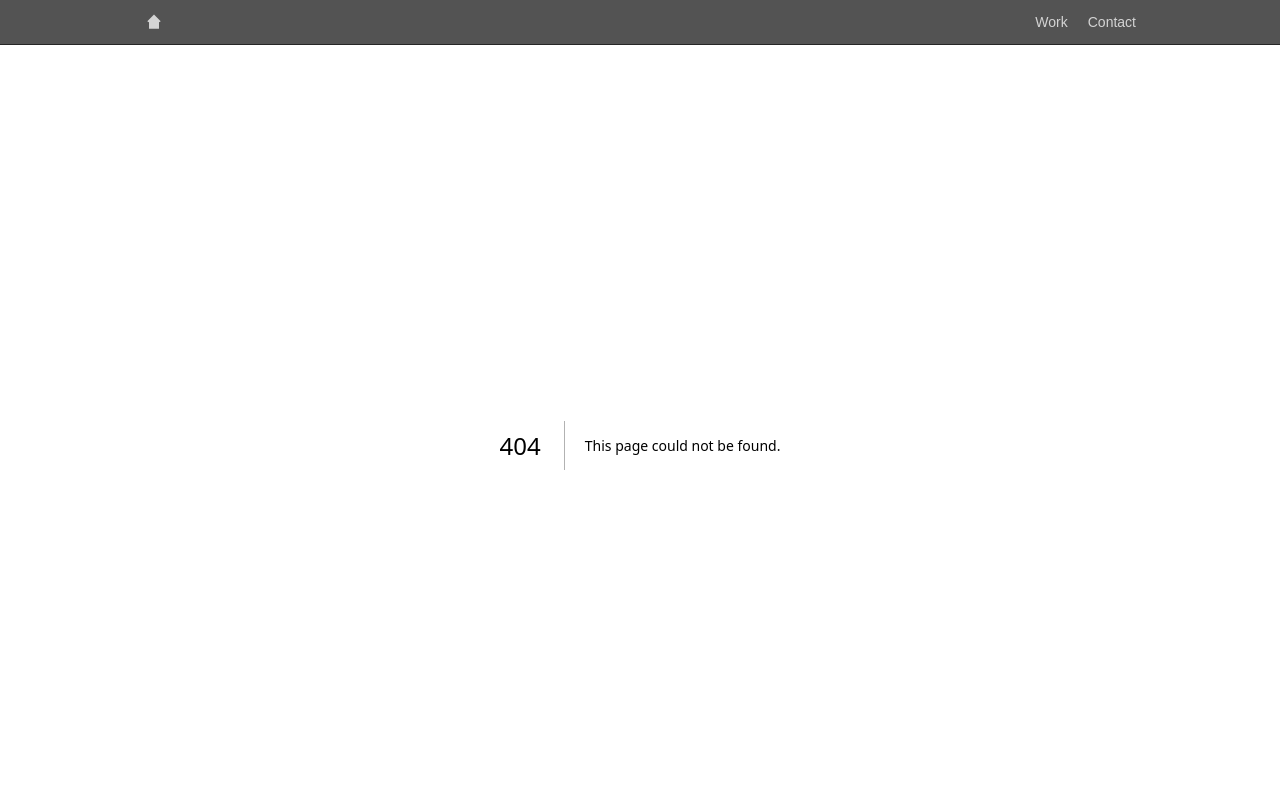
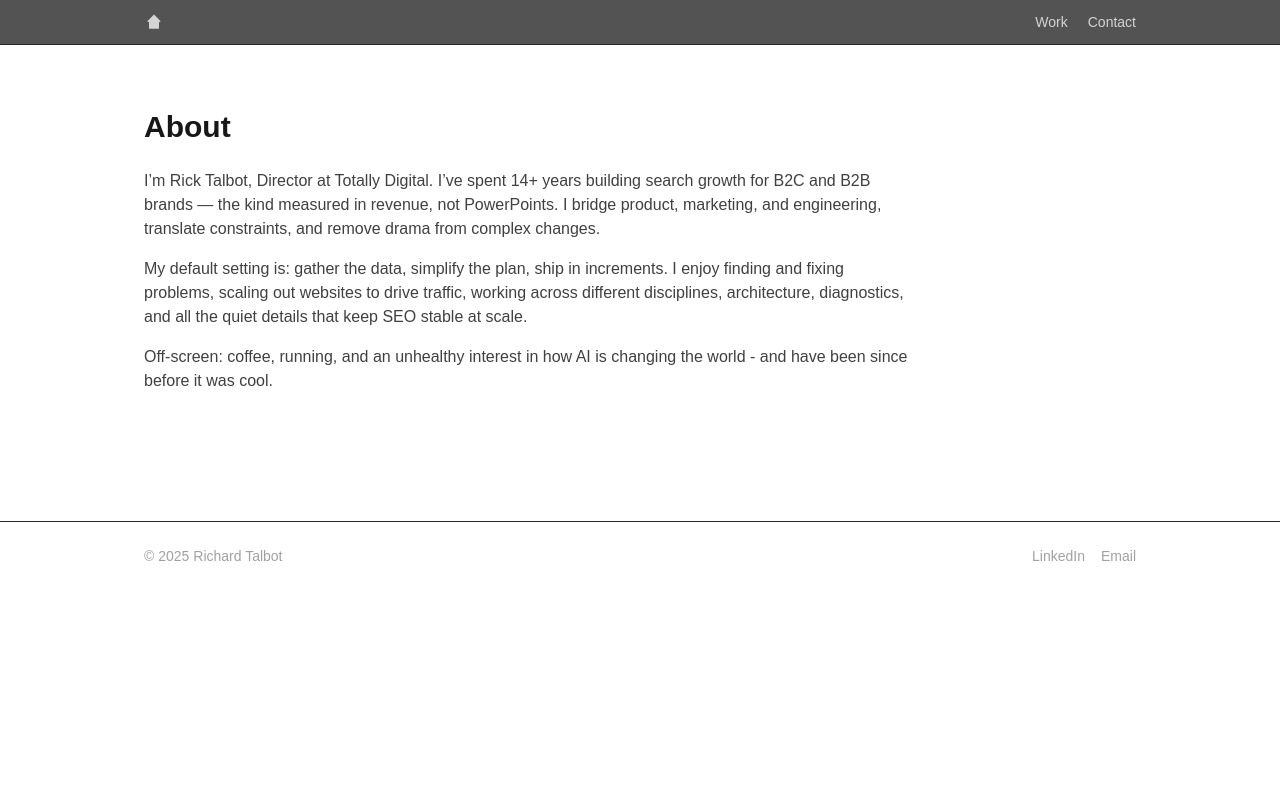
Before and after one commit to rht55/seo-site, a Next.js app: page /about in a window 1280 px wide. Before the commit this address had no page. Shown: the top 800 px of the page. Built offline with nearby package versions, Linux system fonts and the light colour scheme.

Commit message:
Update and rename app/about:page.tsx to app/about/page.tsx

```diff
--- a/app/about:page.tsx
+++ b/app/about/page.tsx
@@ -10,12 +10,13 @@ export default function About() {
       </p>
       <p className="mt-4 text-neutral-700">
         My default setting is: gather the data, simplify the plan, ship in
-        increments. I enjoy architecture, render diagnostics, log analysis, and
-        all the quiet details that keep SEO stable at scale.
+        increments. I enjoy finding and fixing problems, scaling out websites
+        to drive traffic, working across different disciplines, architecture,
+        diagnostics, and all the quiet details that keep SEO stable at scale.
       </p>
       <p className="mt-4 text-neutral-700">
         Off-screen: coffee, running, and an unhealthy interest in how AI is
-        changing discovery (and how it’s currently being gamed).
+        changing the world - and have been since before it was cool.
       </p>
     </section>
   );
```
